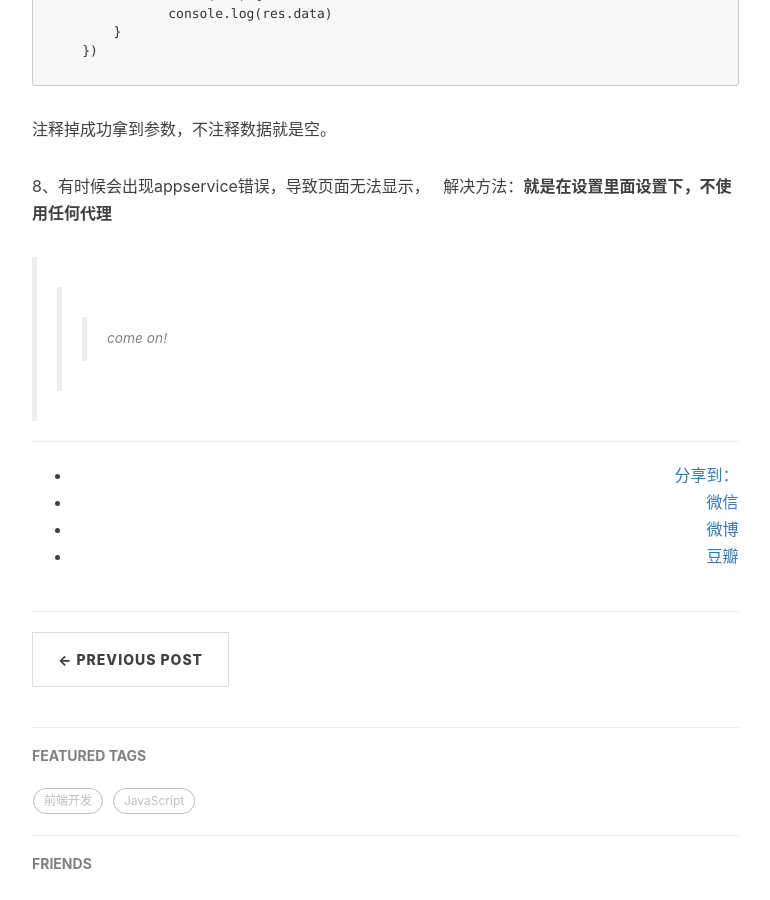
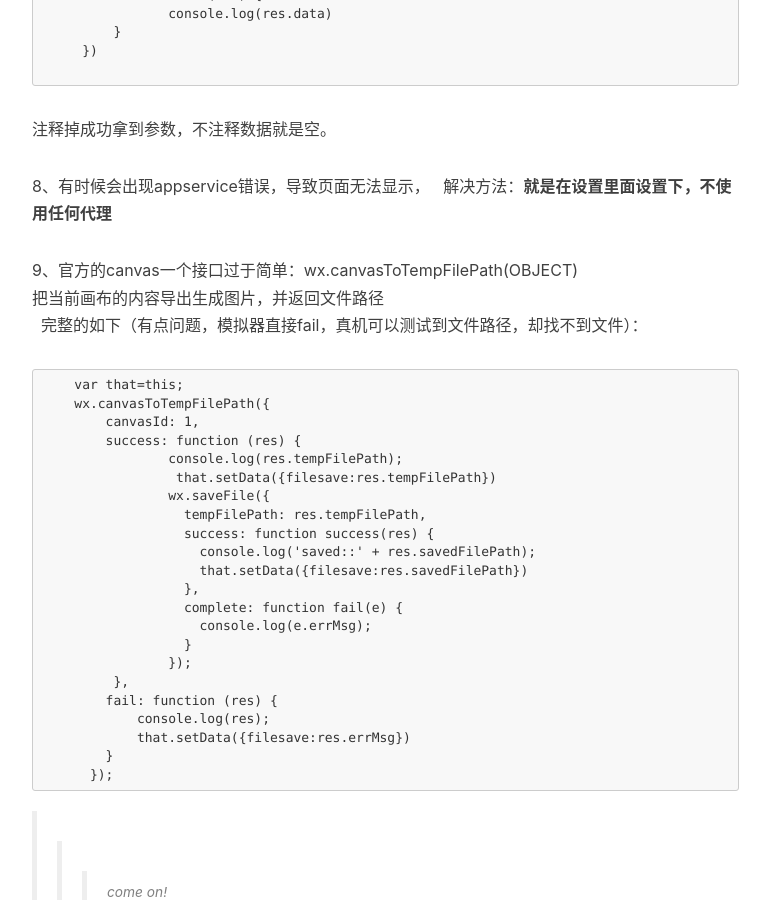
Before and after one commit to fairyly/myblog, a Jekyll site: the page built from _posts/2016-10-29-wx-app-dev.markdown, in a window 1280 px wide and 900 px high, scrolled down 5532 px. Shown: the whole window, without its empty margins (233-1003 px from the left). Built offline with Jekyll 4.4.1, drawn with Linux system fonts in a browser that asks for light colours; nearby versions of some CDN libraries; comment, search, counter and statistics services are not loaded.

Commit message:
Update 2016-10-29-wx-app-dev.markdown

````diff
--- a/_posts/2016-10-29-wx-app-dev.markdown
+++ b/_posts/2016-10-29-wx-app-dev.markdown
@@ -261,4 +261,34 @@ tags:
 8、有时候会出现appservice错误，导致页面无法显示，
    解决方法：**就是在设置里面设置下，不使用任何代理**
 
+9、官方的canvas一个接口过于简单：wx.canvasToTempFilePath(OBJECT)
+   把当前画布的内容导出生成图片，并返回文件路径
+   完整的如下（有点问题，模拟器直接fail，真机可以测试到文件路径，却找不到文件）：
+
+```
+    var that=this;
+    wx.canvasToTempFilePath({
+        canvasId: 1,
+        success: function (res) {
+                console.log(res.tempFilePath);
+                 that.setData({filesave:res.tempFilePath})
+                wx.saveFile({
+                  tempFilePath: res.tempFilePath,
+                  success: function success(res) {
+                    console.log('saved::' + res.savedFilePath);
+                    that.setData({filesave:res.savedFilePath})
+                  },
+                  complete: function fail(e) {
+                    console.log(e.errMsg);
+                  }
+                });
+         },
+        fail: function (res) {
+            console.log(res);
+            that.setData({filesave:res.errMsg})
+        }
+      });
+```
+
+
 >>>come on!
````
